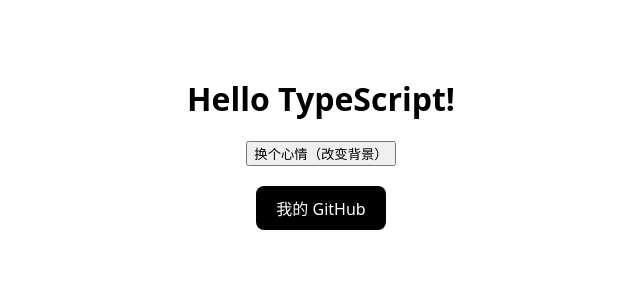
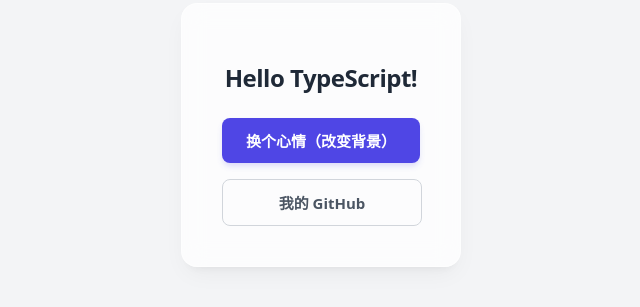
Before and after one commit to wuyajundeyouxiang/my_first_ts_site, a website built with Vite: page index.html in a window 1280 px wide. Shown: the part 265-572 px from the top of the page, without its empty margins (319-959 px from the left). Built offline with nearby package versions, Linux system fonts and the light colour scheme.

Commit message:
upgrad css styles

```diff
--- a/style.css
+++ b/style.css
@@ -1,3 +1,4 @@
+/*
 body {
     transition: background 0.4s ease;
     display: flex;
@@ -16,3 +17,119 @@
     text-decoration: none;
     border-radius: 8px;
 }
+*/
+/* ==========================================================================
+   1. CSS 变量 (Variables) - 就像 TypeScript 里的变量，方便一键修改主题
+   ========================================================================== */
+:root {
+  --primary-color: #4f46e5;       /* 按钮的主题深蓝色 */
+  --primary-hover: #4338ca;       /* 按钮悬停时的颜色 */
+  --text-main: #1f2937;           /* 主要文字颜色（深灰，比纯黑更高级） */
+  --bg-card: rgba(255, 255, 255, 0.75); /* 带有透明度的白色，用于磨砂玻璃效果 */
+  --radius-lg: 16px;              /* 大圆角 */
+  --radius-md: 8px;               /* 中圆角 */
+}
+
+/* ==========================================================================
+   2. 全局重置与 Flexbox 布局 - 决定页面如何居中排版
+   ========================================================================== */
+body {
+  margin: 0;
+  padding: 0;
+  font-family: system-ui, -apple-system, sans-serif; /* 苹果/安卓系统原生高级字体 */
+  color: var(--text-main);
+  background-color: #f3f4f6;       /* 网页初始的浅灰背景 */
+
+  /* Flexbox 布局：让网页里所有的东西在屏幕上绝对居中 */
+  display: flex;
+  justify-content: center;        /* 水平居中 */
+  align-items: center;            /* 垂直居中 */
+  height: 100vh;                  /* 撑满手机或电脑屏幕的高度 */
+
+  /* 丝滑动效的核心：当 TypeScript 改变背景色时，产生 0.6 秒的平滑渐变过度 */
+  transition: background-color 0.6s cubic-bezier(0.4, 0, 0.2, 1);
+}
+
+/* ==========================================================================
+   3. 卡片容器 - 现代流行的“磨砂玻璃卡片”效果
+   ========================================================================== */
+.container {
+  background: var(--bg-card);
+  padding: 40px;
+  border-radius: var(--radius-lg);
+  text-align: center;
+
+  /* 毛玻璃效果核心：让卡片背后的背景模糊 */
+  backdrop-filter: blur(12px);
+  -webkit-backdrop-filter: blur(12px);
+
+  /* 卡片的阴影，让它看起来像悬浮在背景上 */
+  box-shadow: 0 10px 25px -5px rgba(0, 0, 0, 0.05),
+              0 8px 10px -6px rgba(0, 0, 0, 0.05);
+  border: 1px solid rgba(255, 255, 255, 0.4);
+}
+
+h1 {
+  font-size: 24px;
+  font-weight: 700;
+  margin-bottom: 24px;
+  letter-spacing: -0.5px; /* 让字体更紧凑高级 */
+}
+
+/* ==========================================================================
+   4. 按钮样式 (Buttons) - 质感、动效与反馈
+   ========================================================================== */
+button, .btn {
+  /* 统一按钮的基础形状 */
+  display: inline-flex;
+  align-items: center;
+  justify-content: center;
+  padding: 12px 24px;
+  font-size: 15px;
+  font-weight: 600;
+  border-radius: var(--radius-md);
+  cursor: pointer;
+  text-decoration: none; /* 去掉链接的下划线 */
+
+  /* 动效：当鼠标放上去时，颜色、阴影、缩放都要平滑变化 */
+  transition: all 0.2s ease;
+}
+
+/* “换个心情”主要按钮 */
+#colorBtn {
+  background-color: var(--primary-color);
+  color: white;
+  border: none;
+  box-shadow: 0 4px 6px -1px rgba(79, 70, 229, 0.2);
+}
+
+/* 鼠标悬停在主要按钮上的效果 */
+#colorBtn:hover {
+  background-color: var(--primary-hover);
+  transform: translateY(-2px); /* 按钮微微向上悬浮 2 像素 */
+  box-shadow: 0 10px 15px -3px rgba(79, 70, 229, 0.3);
+}
+
+/* 鼠标按下去那一瞬间的反馈 */
+#colorBtn:active {
+  transform: translateY(0); /* 压回地面 */
+}
+
+/* “我的 GitHub”次要连接按钮 */
+.links {
+  margin-top: 16px;
+}
+
+.btn {
+  background-color: transparent;
+  color: #4b5563;
+  border: 1px solid #d1d5db;
+  width: calc(100% - 48px); /* 让连接按钮和主按钮一样宽 */
+}
+
+/* 鼠标悬停在次要按钮上的效果 */
+.btn:hover {
+  background-color: rgba(0, 0, 0, 0.05);
+  color: var(--text-main);
+  border-color: #9ca3af;
+}
```
